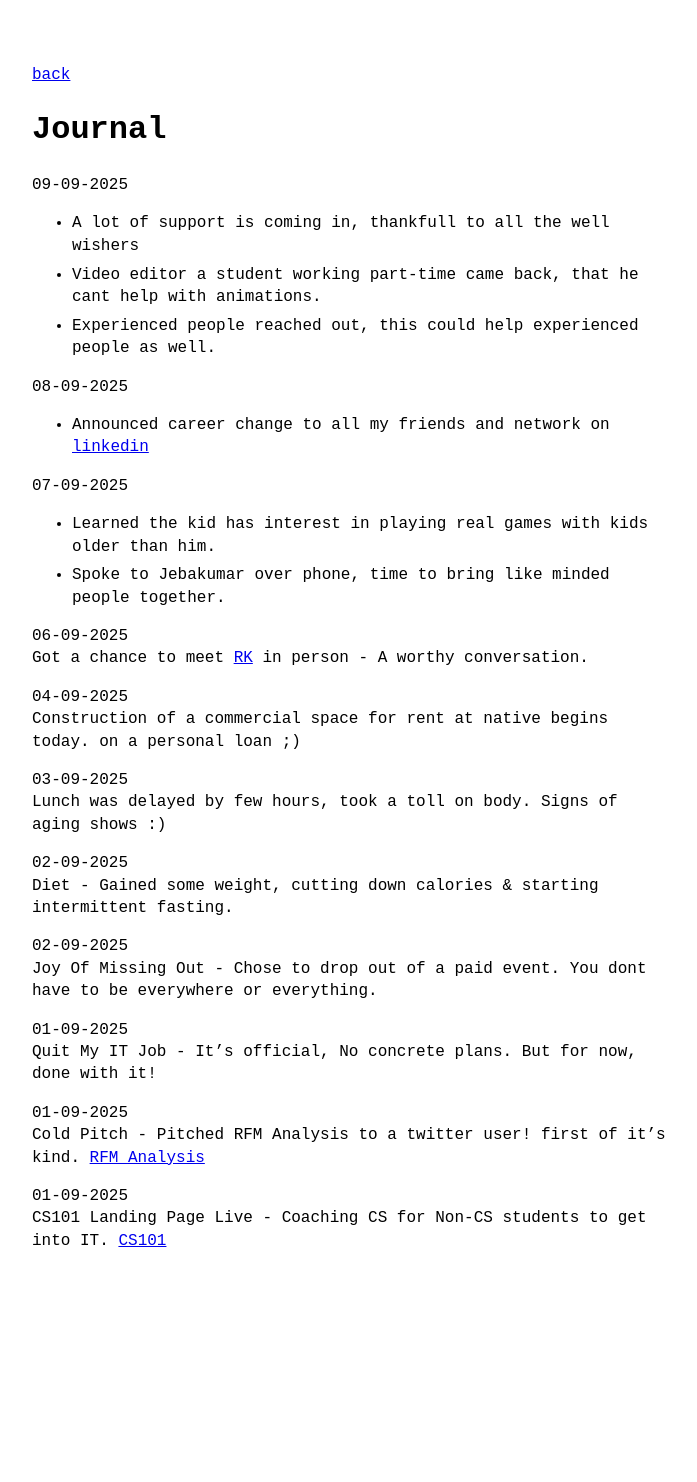
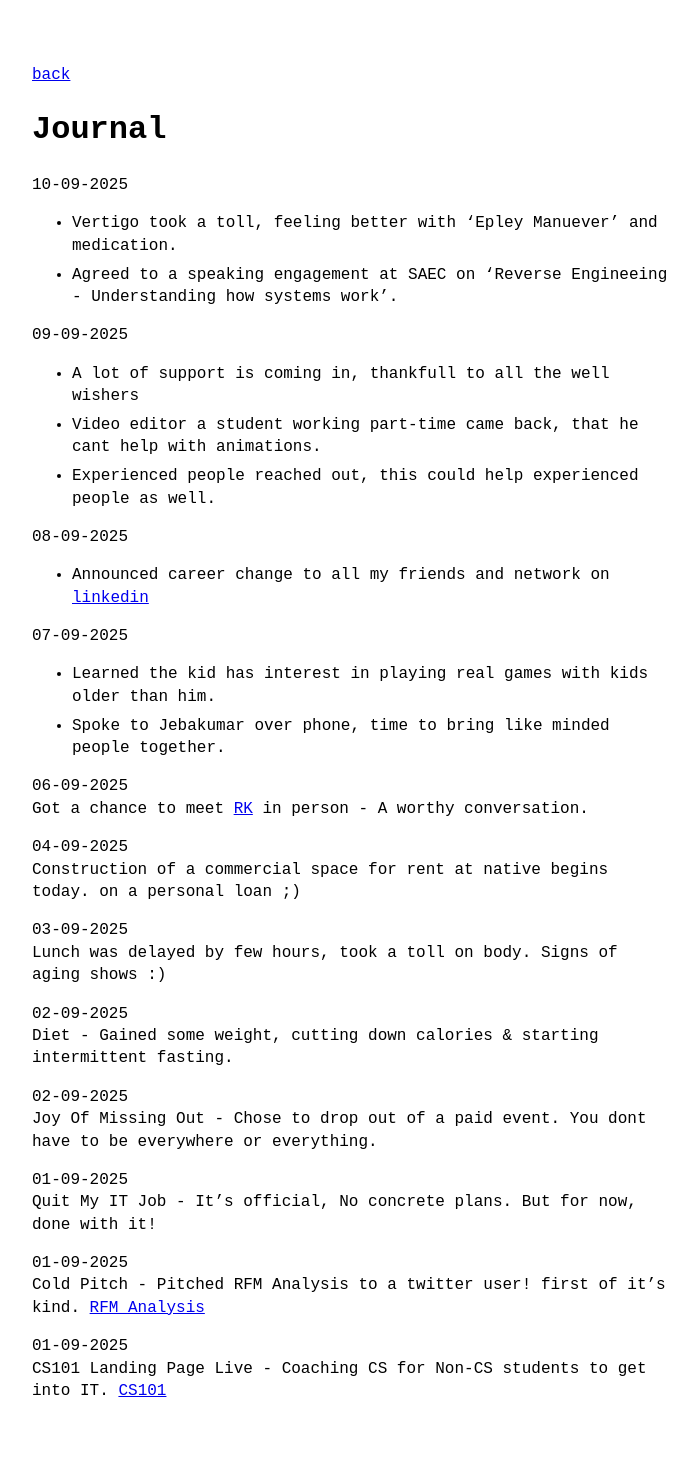
Before and after one commit to VallarasuS/Vallarasu.in, a Jekyll site: the page built from docs/open-journal.md, in a window 1280 px wide. Shown: the whole page, without its empty margins (288-985 px from the left). Built offline with Jekyll 4.4.1, drawn with Linux system fonts in a browser that asks for light colours; before the commit the page ends 1332 px from its top, so only the background shows below that.

Commit message:
Journal update

```diff
--- a/docs/open-journal.md
+++ b/docs/open-journal.md
@@ -2,6 +2,10 @@
 layout: page
 title: Journal
 ---
+
+10-09-2025<br>
+- Vertigo took a toll, feeling better with 'Epley Manuever' and medication.
+- Agreed to a speaking engagement at SAEC on 'Reverse Engineeing - Understanding how systems work'.
 
 09-09-2025<br>
 - A lot of support is coming in, thankfull to all the well wishers
```
